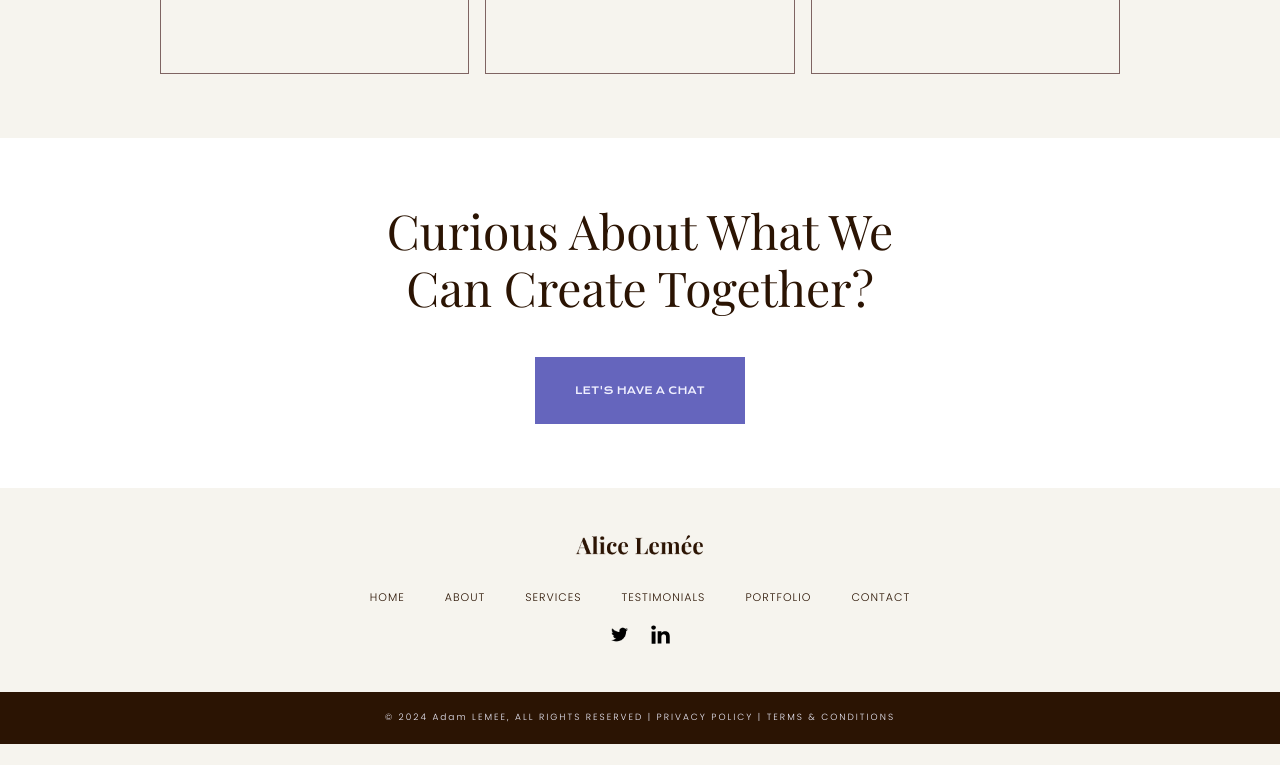
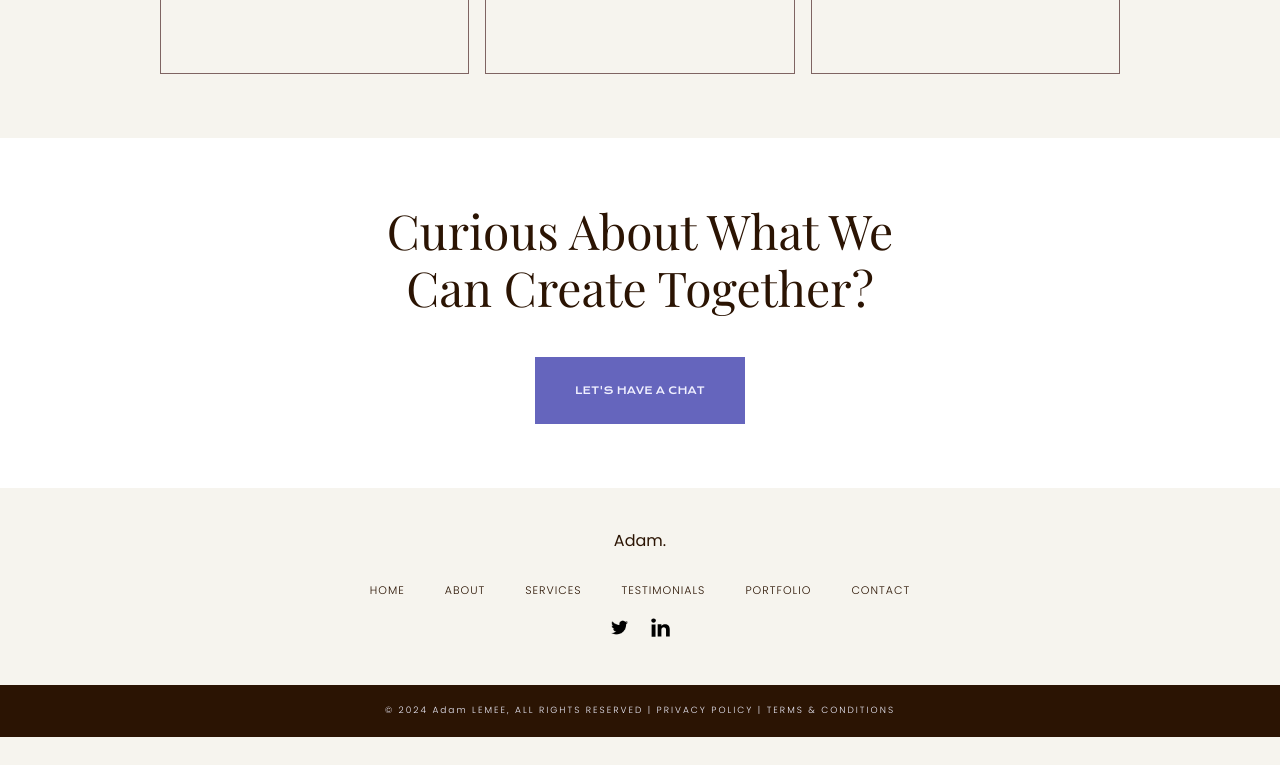
Before and after one commit to pakodev43/Writers-Portfolio-Website-II, a plain HTML site: page index.html in a window 1280 px wide. Shown: the part 7973-8738 px from the top of the page. Drawn offline with nearby package versions, Linux system fonts and the light colour scheme; a web font is replaced by a local one.

Commit message:
Update index.html

```diff
--- a/index.html
+++ b/index.html
@@ -282,7 +282,8 @@
     <!-- FOOTER -->
     <footer class="footer">
         <div class="footer_top_div">
-            <div class="footer_logo_div"><img src="./assets/images/logo.png" alt="" class="footer_logo"></div>
+            <!-- <div class="footer_logo_div"><img src="./assets/images/logo.png" alt="" class="footer_logo"></div> -->
+            <div class="footer_logo"><a href="/">Adam.</a></div>
             <nav class="footer_nav">
                 <ul>
                     <li><a class="footer_nav_link" href="/">HOME</a></li>
```
